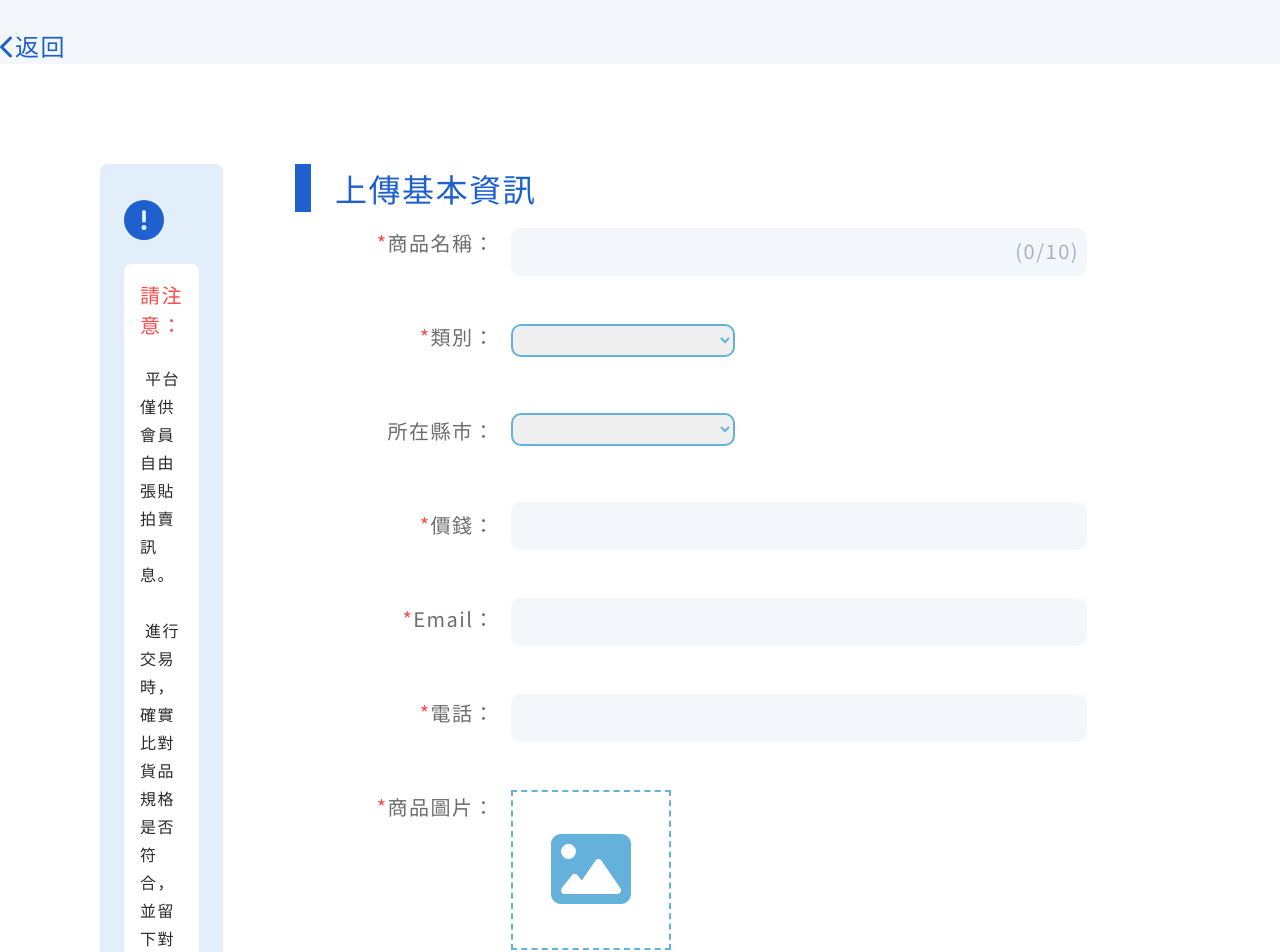
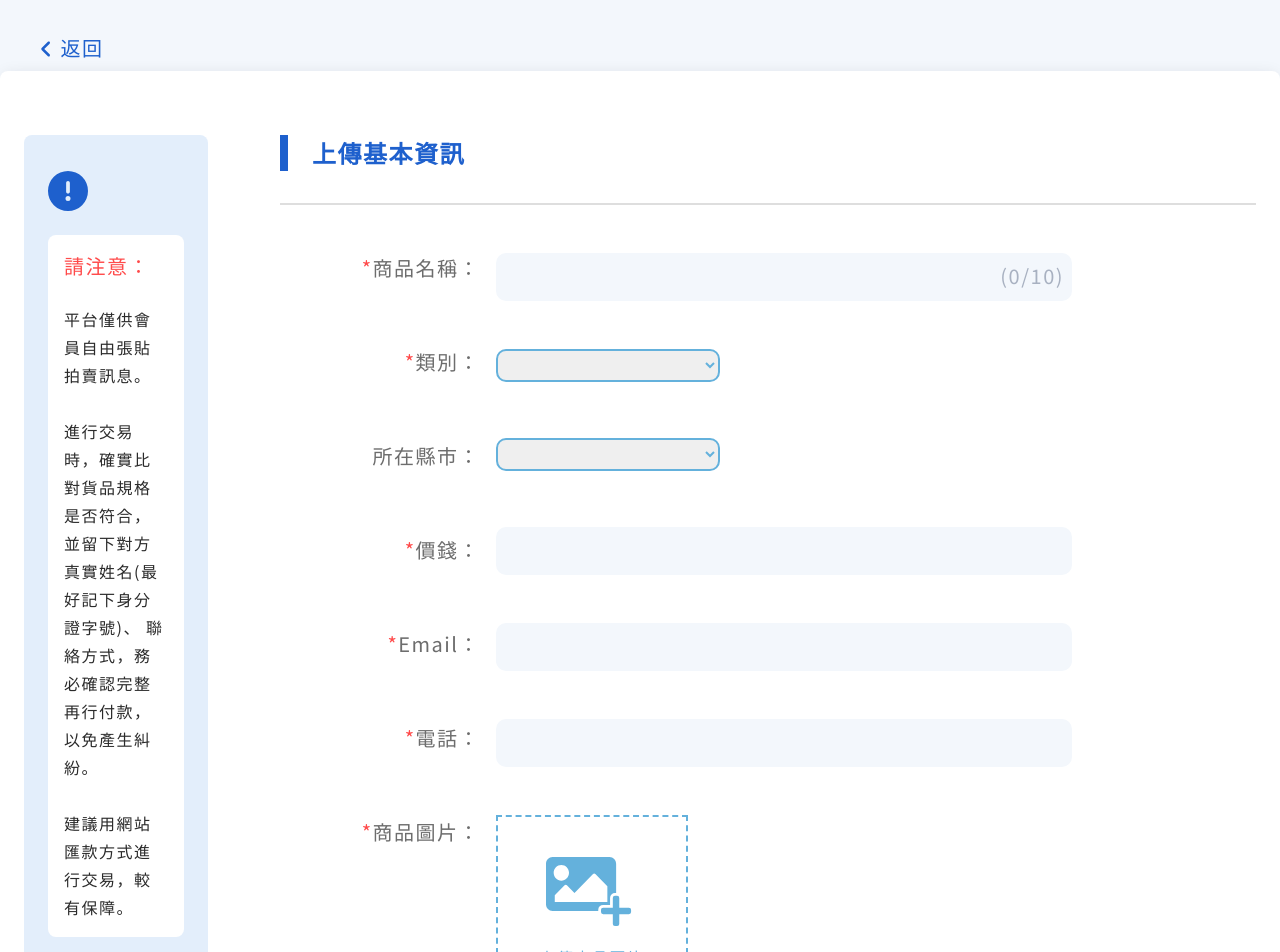
Before and after one commit to Kennedy1127/ASSEMBALL, a Vue app: page /product-post in a window 1280 px wide. Shown: the part 100-1052 px from the top of the page. Built offline with nearby package versions, Linux system fonts and the light colour scheme; what view-ui-plus would draw is missing.

Commit message:
修改 商品上架 細節

```diff
--- a/src/views/products/ProductPost.vue
+++ b/src/views/products/ProductPost.vue
@@ -1,7 +1,9 @@
 <template>
   <div class="product_post_wrap">
     <div class="goback">
-      <font-awesome-icon icon="fa-solid fa-chevron-left" />返回
+      <router-link to="/">
+        <span><font-awesome-icon icon="fa-solid fa-angle-left" /></span>返回
+      </router-link>
     </div>
     <div class="product_post">
       <div class="product_post_caution">
@@ -98,7 +100,7 @@
                 id="product_post_phone"
                 class="product_post_info_content_formlist_input"
               />
-              <div class="product_post_info_content_formlist_inputfile">
+              <!-- <div class="product_post_info_content_formlist_inputfile">
                 <font-awesome-icon icon="fa-solid fa-image" />
                 <font-awesome-icon icon="fa-regular fa-circle-plus" />
 
@@ -107,7 +109,14 @@
                   id="product_post_image"
                   class="product_post_info_content_formlist_input"
                 />
-              </div>
+              </div> -->
+              <label for="product_post_image"
+                ><img
+                  src="~@/assets/images/MemberCenter/MemberCenter_Personal_pic.svg"
+                  alt="MemberCenter_Personal_pic"
+                />上傳商品圖片
+                <input type="file" id="product_post_image" />
+              </label>
               <textarea
                 id="roduct_post_comment"
                 cols="60"
@@ -141,20 +150,44 @@
     color: var(--primary-blue);
     margin-bottom: 1rem;
     // width: 100%;
-    max-width: 1600px;
+    max-width: 1200px;
     margin: auto;
+    & a {
+      display: inline-block;
+      color: var(--primary-blue);
+      font-size: 1.25rem;
+      font-weight: 500;
+      padding-bottom: 0.5rem;
+      cursor: pointer;
+      & span {
+        color: var(--primary-blue);
+        font-size: 1.25rem;
+        padding-right: 0.5rem;
+      }
+    }
   }
   .product_post {
     background-color: var(--pale-white);
+    box-shadow: var(--shadow-heavy);
+    border-radius: var(--round);
     padding: 4rem 0;
     width: 100%;
     max-width: 1600px;
     margin: auto;
-    padding: 100px 100px;
+    padding: 4rem 12rem;
     display: flex;
     gap: 4.5rem;
+    @media screen and (max-width: 1600px) {
+      padding: 4rem 10rem;
+    }
+    @media screen and (max-width: 1500px) {
+      padding: 4rem 6rem;
+    }
+    @media screen and (max-width: 1400px) {
+      padding: 4rem 1.5rem;
+    }
     &_caution {
-      width: 18vw;
+      width: 100%;
       height: 100%;
       background-color: var(--secondary-blue-3);
       padding: 1.5rem;
@@ -173,12 +206,13 @@
           font-size: 1.25rem;
           margin-bottom: 1.5rem;
           color: var(--caution-red);
-          font-weight: medium;
+          font-weight: 500;
         }
         &_text {
           font-size: 1rem;
           line-height: 1.75;
-          white-space: pre-wrap;
+          // white-space: pre-wrap;
+          text-align: left;
         }
       }
     }
@@ -186,11 +220,14 @@
       &_title {
         display: flex;
         gap: 1.5rem;
-        padding-bottom: 1rem;
-        font-size: 2rem;
+        padding-bottom: 2rem;
+        font-size: 1.5rem;
+        font-weight: 600;
         color: var(--primary-blue);
+        border-bottom: 2px solid var(--secondary-gray-2);
+        margin-bottom: 3rem;
         .block {
-          width: 1rem;
+          width: 0.5rem;
           background-color: var(--primary-blue);
         }
       }
@@ -232,13 +269,15 @@
             border: 0;
             // color: var(--secondary-blue-1);
             margin-bottom: 3rem;
+            padding-left: 1rem;
           }
           &_input::placeholder {
             text-align: right;
             line-height: 25rem;
           }
           &_input:focus {
-            outline: 3px var(--secondary-blue-1) solid;
+            outline: 2px var(--secondary-blue-1) solid;
+            background-color: var(--pale-white);
           }
           &_text {
             margin-bottom: 60px;
@@ -256,6 +295,27 @@
             #product_post_image {
               display: none;
             }
+            & label {
+              display: flex;
+              flex-direction: column;
+              text-align: center;
+              color: var(--secondary-blue-1);
+              border: 2px dashed var(--secondary-blue-1);
+              padding: 1.5rem;
+              max-width: 12rem;
+              cursor: pointer;
+              & img {
+                padding: 1rem;
+                padding-left: 1.5rem;
+                width: 8rem;
+              }
+              & input {
+                display: none;
+              }
+            }
+            & label:hover {
+              background-color: var(--secondary-blue-4);
+            }
             textarea {
               font-size: 1.25rem;
               line-height: 1.75;
@@ -265,11 +325,17 @@
               border-radius: 10px;
               padding: 0.5rem;
               caret-color: var(--secondary-blue-1);
+              padding-left: 1rem;
+              margin-top: 2.5rem;
             }
             textarea::placeholder {
               position: absolute;
               bottom: 0.5rem;
               right: 0.5rem;
+            }
+            textarea:focus {
+              outline: 2px var(--secondary-blue-1) solid;
+              background-color: var(--pale-white);
             }
             button {
               width: 10rem;
```
